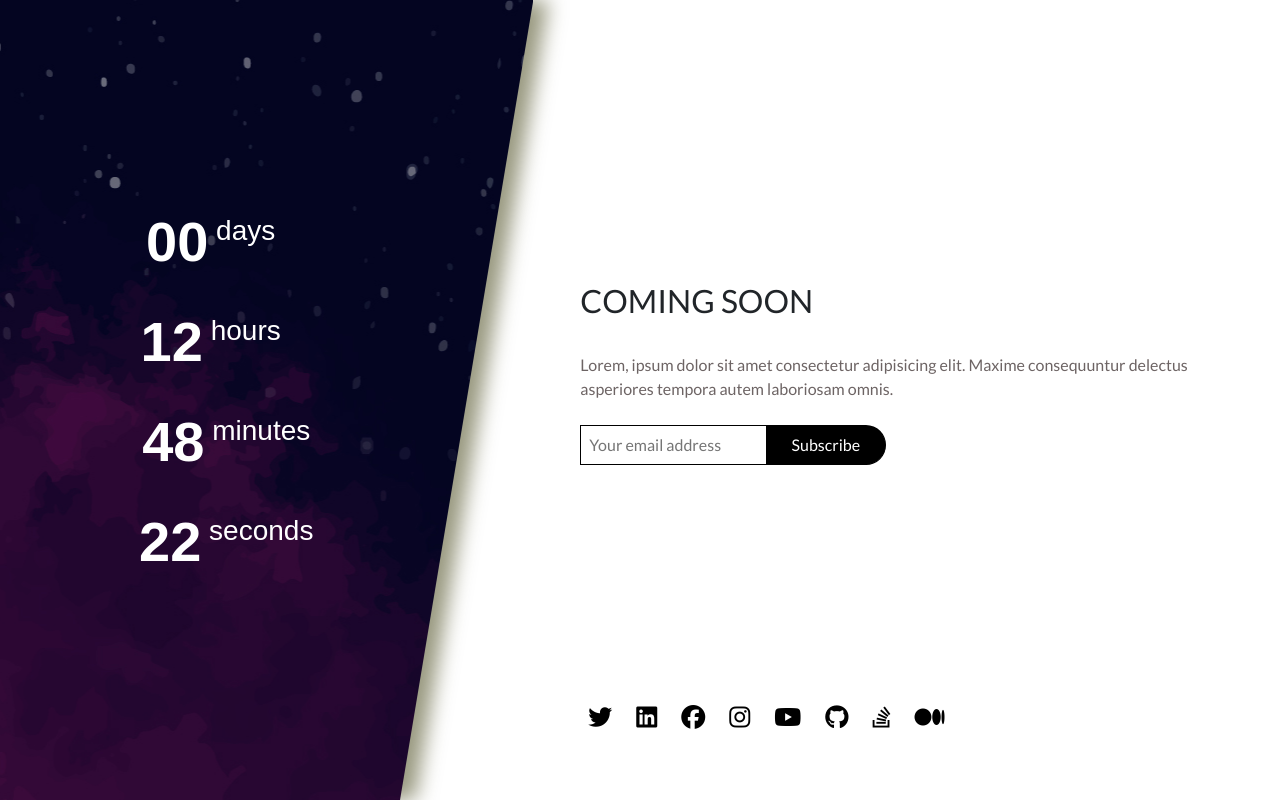
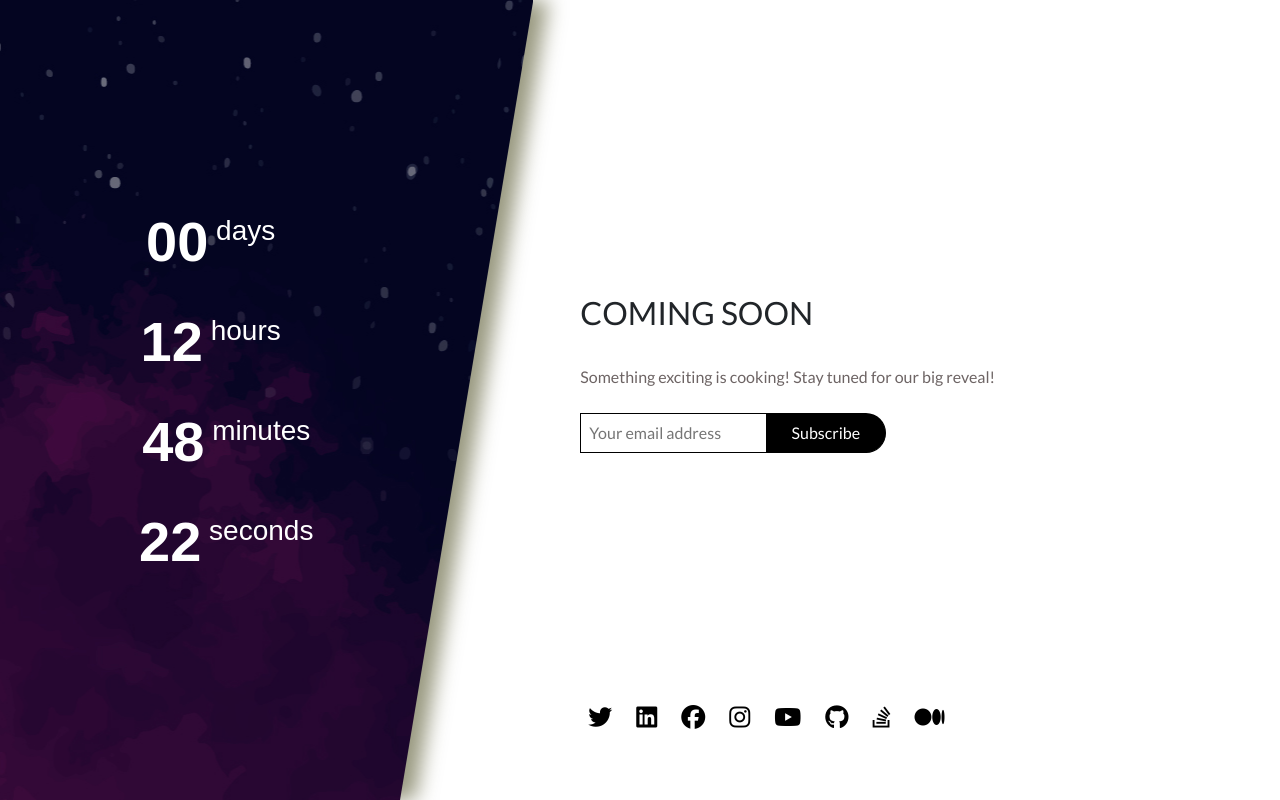
Before and after one commit to goyaldivyanx/tatva, a plain HTML site: page index.html in a window 1280 px wide. Drawn offline with nearby package versions, Linux system fonts and the light colour scheme; a web font is replaced by a local one.

Commit message:
Update index.html

```diff
--- a/index.html
+++ b/index.html
@@ -31,8 +31,7 @@
             <div class="col-12 col-md-7 right">
                 <div class=mainInfo>
                     <h1>COMING SOON</h1>
-                    <p class=slogan>Lorem, ipsum dolor sit amet consectetur adipisicing elit. Maxime consequuntur
-                        delectus asperiores tempora autem laboriosam omnis. </p>
+                    <p class=slogan>Something exciting is cooking! Stay tuned for our big reveal! </p>
                     <form class=form-subscribe action=#> <input type=email class=form placeholder="Your email address"
                             required> <button type=submit>Subscribe</button> </form>
                 </div>
```
